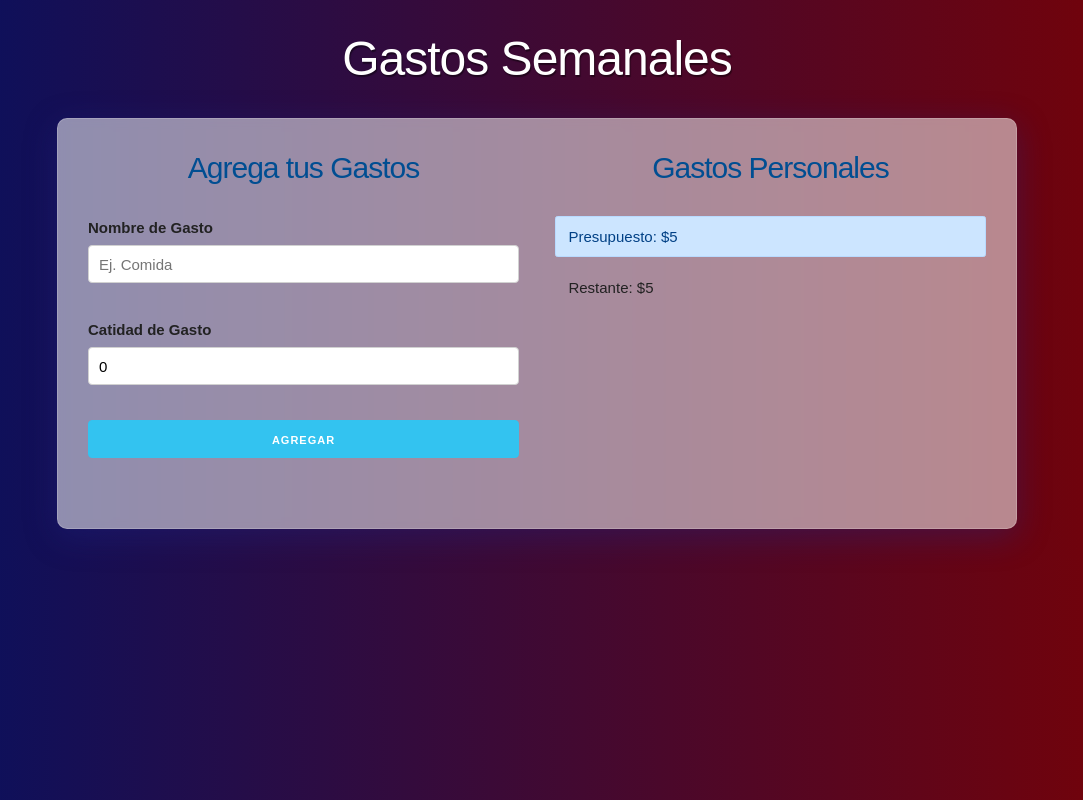
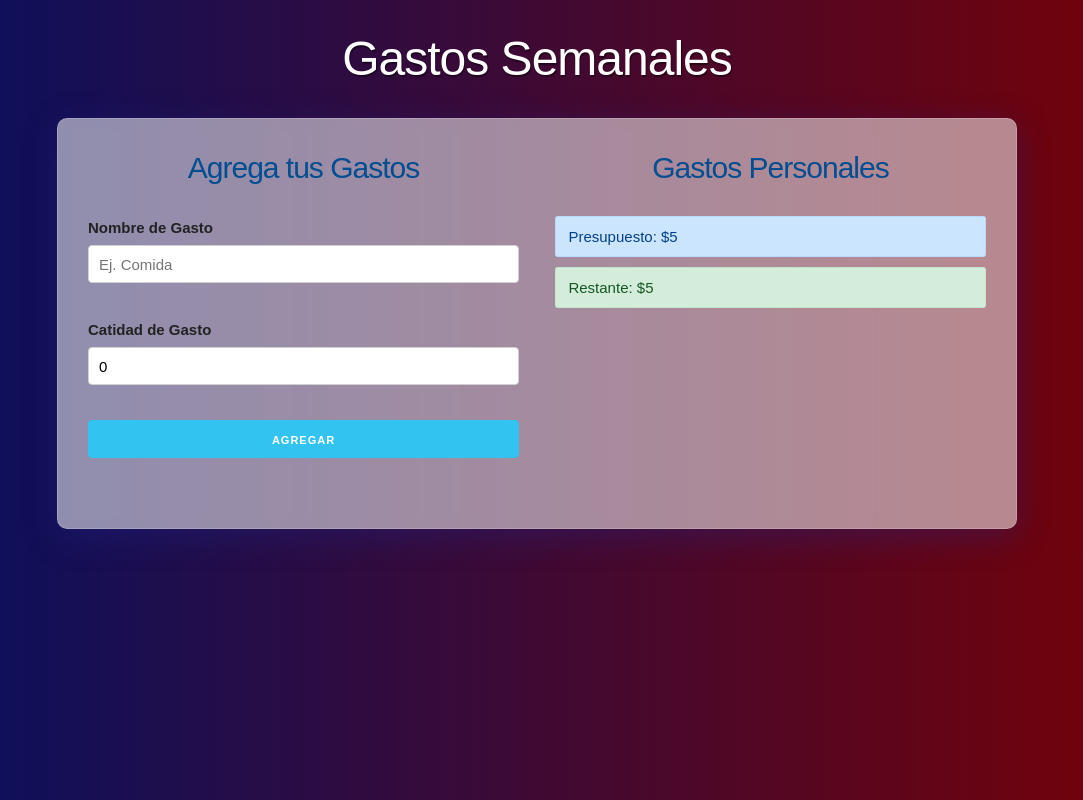
Before and after one commit to brimanz/application-of-weekly-expenses, a React (Vite) app: page / in a window 1280 px wide. Both pictures are taken after typing "5" into the empty fields and a click on the input "Ingresar". Shown: the whole page, without its empty margins (103-1186 px from the left). Built offline with nearby package versions, Linux system fonts and the light colour scheme.

Commit message:
adding helper file

```diff
--- a/src/components/ControlPresupuesto/ControlPresupuesto.jsx
+++ b/src/components/ControlPresupuesto/ControlPresupuesto.jsx
@@ -1,3 +1,4 @@
+import {revisarPresupuesto} from '../../helper'
 
 
 const ControlPresupuesto = ({presupuesto, restante}) =>{
@@ -7,7 +8,7 @@
 				Presupuesto: ${presupuesto}
 			</div>
 
-			<div className="alert">
+			<div className={revisarPresupuesto(presupuesto, restante)}>
 				Restante: ${restante}
 			</div>
 		</>
--- /dev/null
+++ b/src/helper.js
@@ -0,0 +1,13 @@
+export const revisarPresupuesto = (presupuesto, restante) => {
+	let clase;
+
+	if((presupuesto / 4) > restante) {
+		clase = "alert alert-danger";
+	}else if((presupuesto / 2) > restante) {
+		clase = "alert alert-warning";
+	}else{
+		clase = "alert alert-success";
+	}
+
+	return clase;
+}
```
